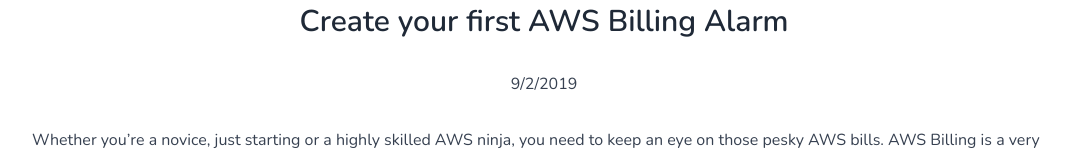
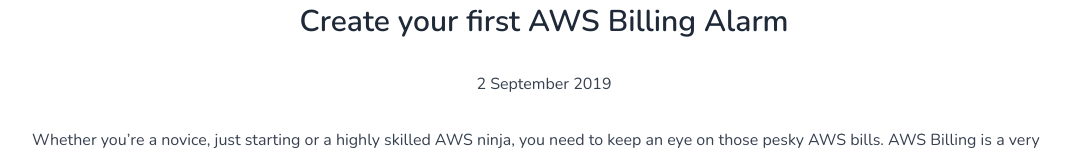
Before and after one commit to hzburki/personal-blog-v2, a Next.js app: page /blog/create-first-aws-billing-alarm in a window 1280 px wide. Shown: the part 728-887 px from the top of the page, without its empty margins (96-1183 px from the left). Built offline with nearby package versions, Linux system fonts and the light colour scheme; a web font is replaced by a local one.

Commit message:
added human readable dates

```diff
--- a/app/blog/[slug]/page.tsx
+++ b/app/blog/[slug]/page.tsx
@@ -6,6 +6,7 @@
 import Markdown from 'markdown-to-jsx';
 
 import SectionTitle from '@/components/typography/section-title.comp';
+import { humanReadableDate } from '@/utils/date.utils';
 
 const getPostContent = (slug: string) => {
   const folder = 'posts';
@@ -40,7 +41,10 @@
 };
 
 export default function BlogPage({ params: { slug } }: BlogPageProps) {
-  const post = getPostContent(slug);
+  const {
+    content,
+    data: { image, title, date },
+  } = getPostContent(slug);
 
   return (
     <div className='prose flex w-full max-w-none flex-col items-center justify-center py-8'>
@@ -48,22 +52,16 @@
         alt={slug}
         width={1024}
         height={570}
-        src={post.data.image}
+        src={image}
         className='mb-0 lg:rounded-lg lg:shadow'
       />
 
-      <SectionTitle
-        size='h2'
-        text={post.data.title}
-        textPosition='text-center'
-      />
+      <SectionTitle size='h2' text={title} textPosition='text-center' />
 
-      <time dateTime={post.data.date}>
-        {new Date(post.data.date).toLocaleDateString()}
-      </time>
+      <time dateTime={date}>{humanReadableDate(date)}</time>
 
       <article className='p-2 lg:px-0'>
-        <Markdown>{post.content}</Markdown>
+        <Markdown>{content}</Markdown>
       </article>
     </div>
   );
--- a/app/blog/page.tsx
+++ b/app/blog/page.tsx
@@ -24,8 +24,8 @@
 
     return {
       slug,
+      tags,
       date,
-      tags,
       title,
       image,
       status,
--- a/app/page.tsx
+++ b/app/page.tsx
@@ -23,7 +23,7 @@
       <div className='flex justify-center'>
         <Image
           alt='hzburki hey bitmoji'
-          className='h-60 w-auto rounded-e-full grayscale'
+          className='h-60 w-auto rounded-e-full'
           src={HI_THREE}
         />
       </div>
--- a/components/blog-card.comp.tsx
+++ b/components/blog-card.comp.tsx
@@ -1,5 +1,7 @@
 import Link from 'next/link';
 import Image from 'next/image';
+
+import { humanReadableDate } from '@/utils/date.utils';
 
 interface BlogCardProps {
   post: {
@@ -33,7 +35,7 @@
             dateTime={post.date}
             className='mb-2 block text-xs text-gray-600'
           >
-            {post.date}
+            {humanReadableDate(post.date)}
           </time>
 
           <div className='prose-sm md:prose [&>*:last-child]:mb-0 [&>*]:mb-3'>
--- /dev/null
+++ b/utils/date.utils.ts
@@ -0,0 +1,13 @@
+/**
+ * @description
+ *  Converts a date string to a human readable date
+ *
+ * @param date
+ */
+export const humanReadableDate = (date: string) => {
+  return new Date(date).toLocaleDateString('en-GB', {
+    day: 'numeric',
+    month: 'long',
+    year: 'numeric',
+  });
+}
```
